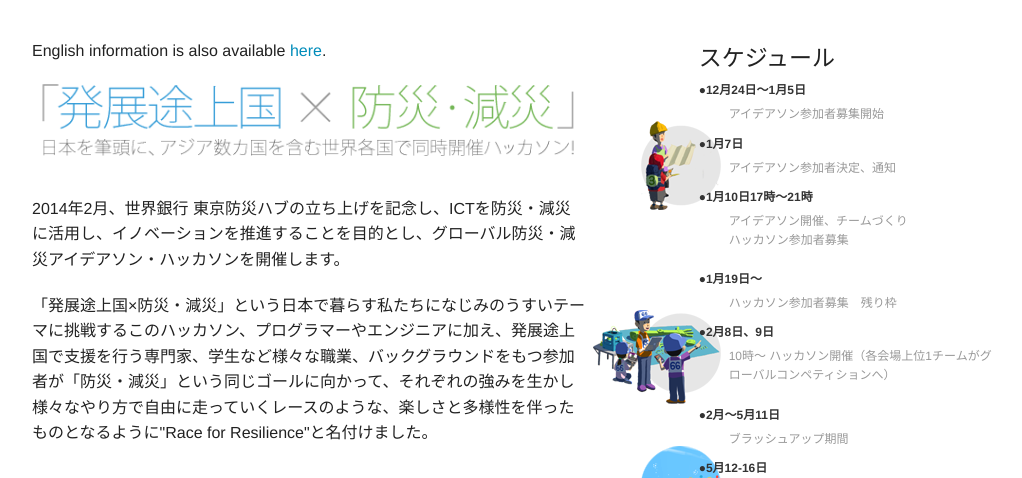
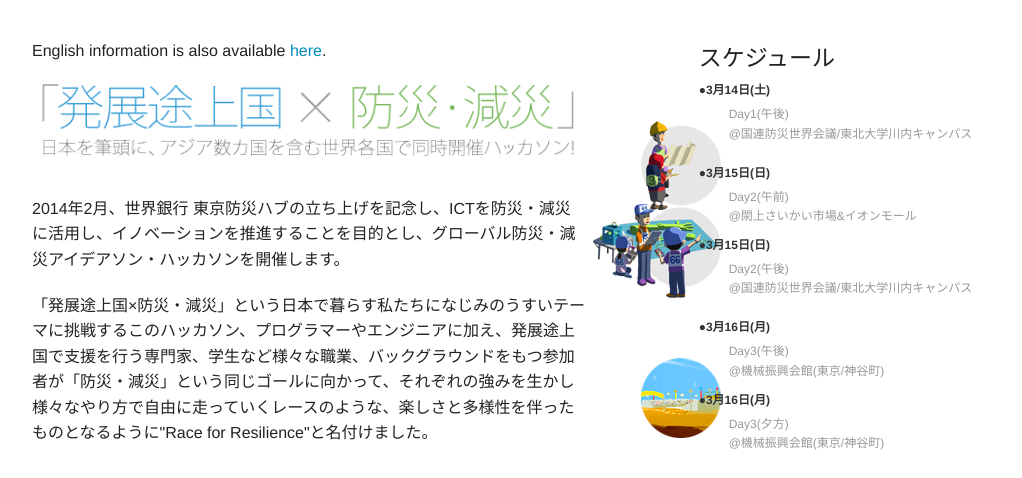
Before and after one commit to RaceForResilience/www_resilienceforum_asia, a plain HTML site: page index.html in a window 1280 px wide. Shown: the part 474-952 px from the top of the page, without its empty margins (123-1145 px from the left). Drawn offline with nearby package versions, Linux system fonts and the light colour scheme.

Commit message:
スケジュール修正
スケジュール修正

```diff
--- a/index.html
+++ b/index.html
@@ -81,40 +81,35 @@
         <div class="schedule">
           <div id="icon_ideathon"></div>
           <dl class="day_list">
-            <dt>●12月24日〜1月5日</dt>
-            <dd>アイデアソン参加者募集開始</dd>
-
-            <dt>●1月7日</dt>
-            <dd>アイデアソン参加者決定、通知</dd>
-
-            <dt>●1月10日17時〜21時</dt>
-            <dd>アイデアソン開催、チームづくり<br />
-            ハッカソン参加者募集</dd>
+            <dt>●3月14日(土)</dt>
+            <dd>Day1(午後)<br />
+            @国連防災世界会議/東北大学川内キャンパス</dd>
           </dl>
         </div>
 
         <div class="schedule">
           <div id="icon_hackathon"></div>
           <dl class="day_list">
-            <dt>●1月19日〜</dt>
-            <dd>ハッカソン参加者募集　残り枠</dd>
+            <dt>●3月15日(日)</dt>
+            <dd>Day2(午前)<br />
+            @閖上さいかい市場&イオンモール</dd>
 
-            <dt>●2月8日、9日</dt>
-            <dd>10時〜 ハッカソン開催（各会場上位1チームがグローバルコンペティションへ）</dd>
+            <dt>●3月15日(日)</dt>
+            <dd>Day2(午後)<br />
+            @国連防災世界会議/東北大学川内キャンパス</dd>
           </dl>
         </div>
 
         <div class="schedule">
           <div id="icon_global"></div>
           <dl class="day_list">
-            <dt>●2月〜5月11日</dt>
-            <dd>ブラッシュアップ期間　</dd>
+            <dt>●3月16日(月)</dt>
+            <dd>Day3(午後)<br />
+            @機械振興会館(東京/神谷町)</dd>
 
-            <dt>●5月12-16日</dt>
-            <dd>グローバルコンペティション開催（上位チームのうち1-2名をアワードに招待）</dd>
-
-            <dt>●6月30日（Understanding Risk国際会議）</dt>
-            <dd>グローバルアワード表彰式　in ロンドン</dd>
+            <dt>●3月16日(月)</dt>
+            <dd>Day3(夕方)<br />
+              @機械振興会館(東京/神谷町)</dd>
           </dl>
         </div>
 
```
